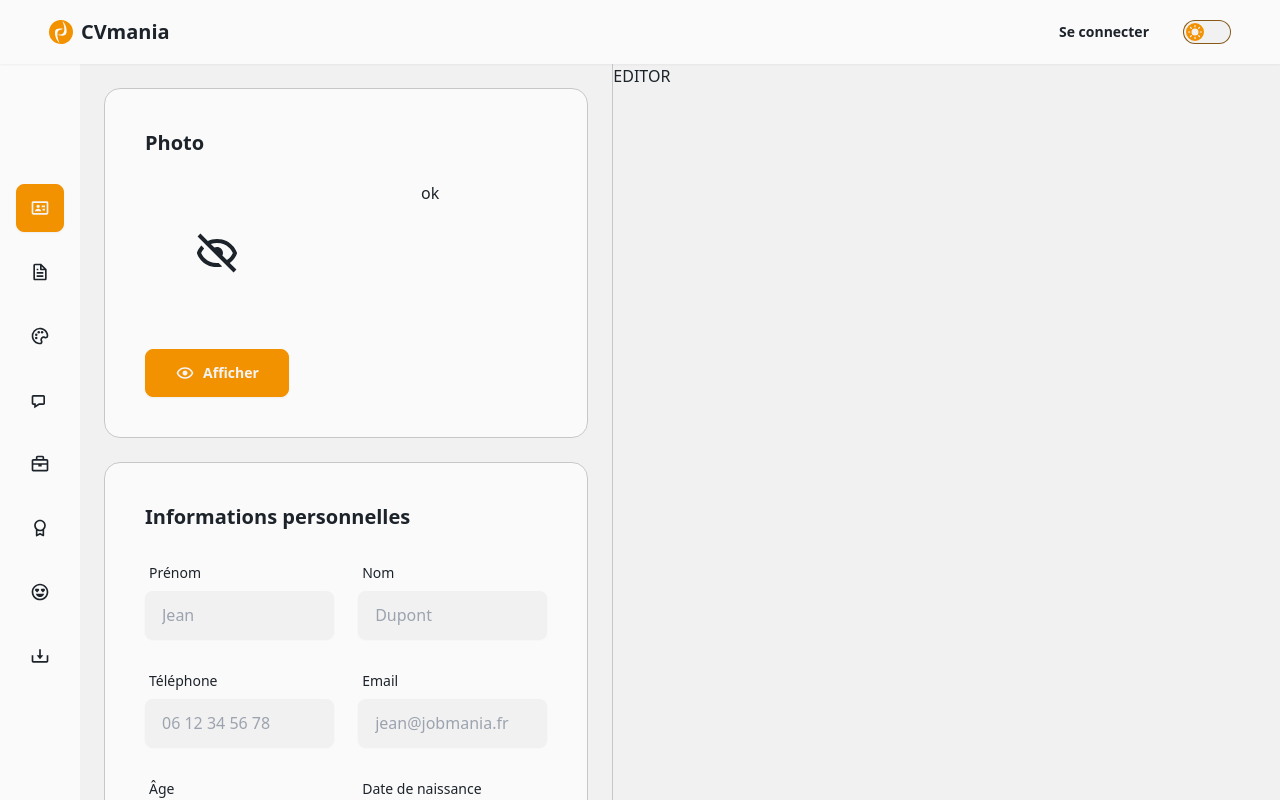
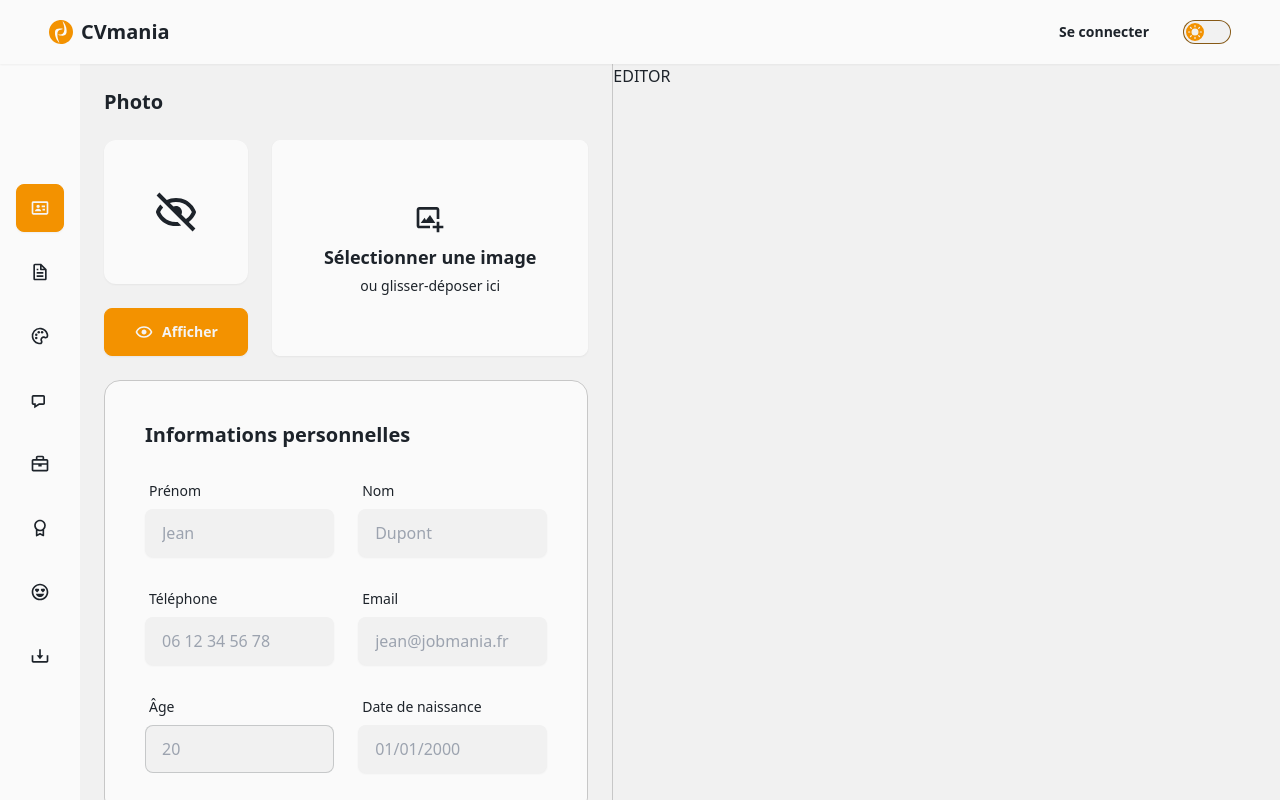
Before and after one commit to coachmania/refactor, a Vue app in the folder vue/: page /personnal in a window 1280 px wide. Built offline with nearby package versions, Linux system fonts and the light colour scheme; no server answers.

Commit message:
fix picture style

```diff
--- /dev/null
+++ b/vue/src/components/personnal/DropZone.vue
@@ -0,0 +1,11 @@
+<template>
+	<div class="btn no-animation bg-base-200 h-full flex items-center flex-col">
+		<svg class="w-8 h-8 fill-current" xmlns="http://www.w3.org/2000/svg" width="24" height="24" viewBox="0 0 24 24"><path d="M4 5h13v7h2V5c0-1.103-.897-2-2-2H4c-1.103 0-2 .897-2 2v12c0 1.103.897 2 2 2h8v-2H4V5z"></path><path d="m8 11-3 4h11l-4-6-3 4z"></path><path d="M19 14h-2v3h-3v2h3v3h2v-3h3v-2h-3z"></path></svg>
+		<h1 class="text-lg">Sélectionner une image</h1>
+		<p class="font-thin">ou glisser-déposer ici</p>
+	</div>
+</template>
+
+<script setup>
+
+</script>
--- a/vue/src/components/personnal/Picture.vue
+++ b/vue/src/components/personnal/Picture.vue
@@ -1,5 +1,4 @@
 <template>
-	<CardLayout>
 	<CardTitle>Photo</CardTitle>
 	<div class="grid gap-md grid-cols-[auto,1fr]">
 		<div class="h-full flex flex-col items-center gap-md">
@@ -9,19 +8,16 @@
 				@click="updateValue"
 			/>
 		</div>
-			<div class="h-full flex flex-col items-center gap-md">
-				<h1>ok</h1>
+		<DropZone/>
 	</div>
-		</div>
-	</CardLayout>
 </template>
 
 <script setup>
 import { ref } from 'vue';
-import CardLayout from '../layout/CardLayout.vue';
 import CardTitle from '../global/CardTitle.vue';
 import PictureDisplay from './PictureDisplay.vue';
 import HideButton from './HideButton.vue';
+import DropZone from './DropZone.vue';
 
 const isHidden = ref(true);
 
--- a/vue/src/components/personnal/PictureDisplay.vue
+++ b/vue/src/components/personnal/PictureDisplay.vue
@@ -1,5 +1,5 @@
 <template>
-	<div class="h-36 w-36 min-h-36 min-w-36 flex items-center justify-center rounded-xl overflow-hidden">
+	<div class="h-36 w-36 min-h-36 min-w-36 flex items-center justify-center rounded-xl overflow-hidden shadow-sm bg-base-200">
 		<template v-if="isHidden">
 			<svg class="fill-current h-12 w-12" xmlns="http://www.w3.org/2000/svg" width="24" height="24" viewBox="0 0 24 24"><path d="M12 19c.946 0 1.81-.103 2.598-.281l-1.757-1.757c-.273.021-.55.038-.841.038-5.351 0-7.424-3.846-7.926-5a8.642 8.642 0 0 1 1.508-2.297L4.184 8.305c-1.538 1.667-2.121 3.346-2.132 3.379a.994.994 0 0 0 0 .633C2.073 12.383 4.367 19 12 19zm0-14c-1.837 0-3.346.396-4.604.981L3.707 2.293 2.293 3.707l18 18 1.414-1.414-3.319-3.319c2.614-1.951 3.547-4.615 3.561-4.657a.994.994 0 0 0 0-.633C21.927 11.617 19.633 5 12 5zm4.972 10.558-2.28-2.28c.19-.39.308-.819.308-1.278 0-1.641-1.359-3-3-3-.459 0-.888.118-1.277.309L8.915 7.501A9.26 9.26 0 0 1 12 7c5.351 0 7.424 3.846 7.926 5-.302.692-1.166 2.342-2.954 3.558z"></path></svg>
 		</template>
```
Lines whose indentation alone changed are shown as unchanged.
